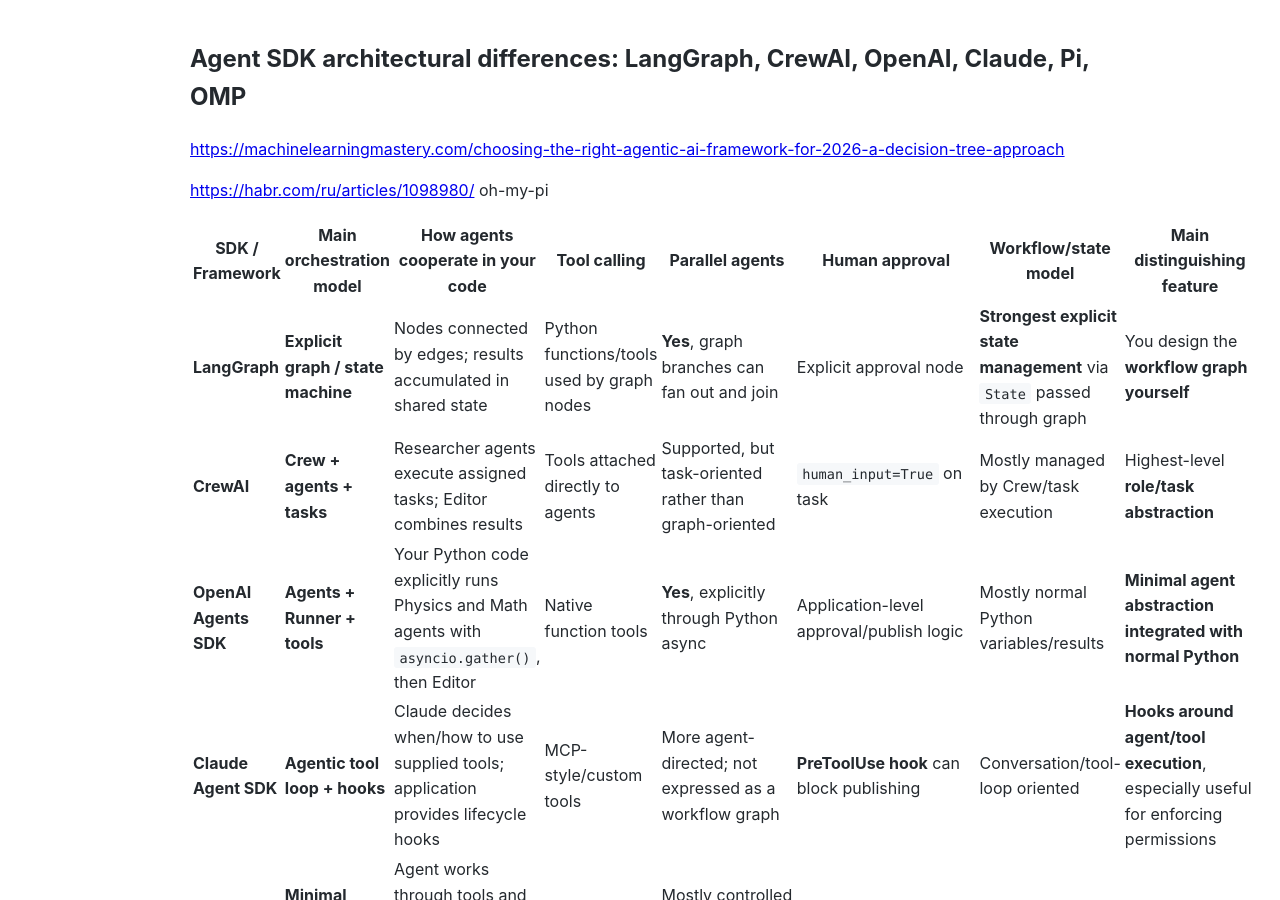
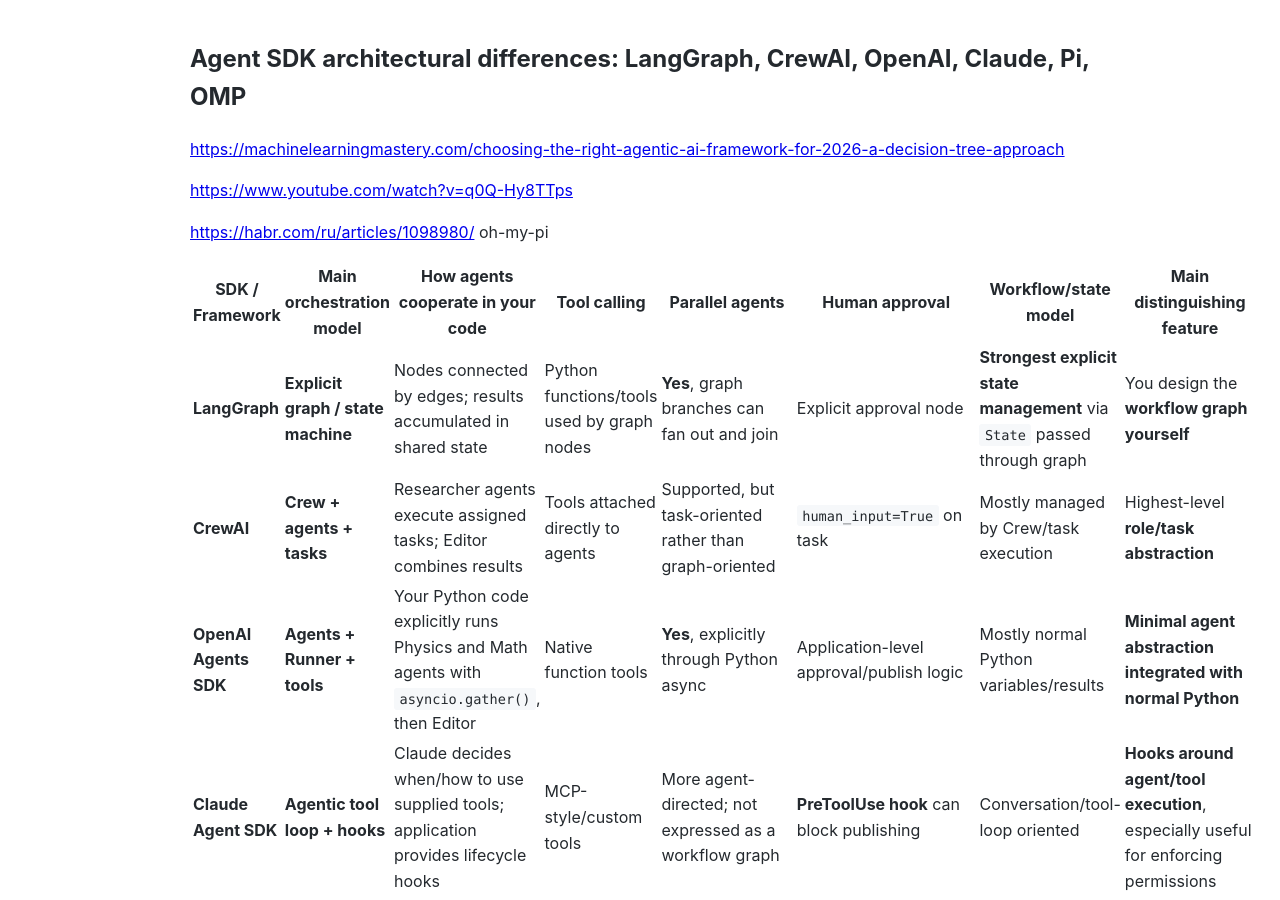
Before and after one commit to Michael-Lubinsky/michael-lubinsky.github.com, a Jekyll site: the page built from agent/comparing_agents.md, in a window 1280 px wide and 900 px high. Built offline with Jekyll 4.4.1, drawn with Linux system fonts in a browser that asks for light colours; our own code applies the rules of GitHub Pages for plain Markdown files.

Commit message:
Update comparing_agents.md

```diff
--- a/agent/comparing_agents.md
+++ b/agent/comparing_agents.md
@@ -1,6 +1,8 @@
 ## Agent SDK  architectural differences: LangGraph, CrewAI, OpenAI, Claude, Pi, OMP
 
 <https://machinelearningmastery.com/choosing-the-right-agentic-ai-framework-for-2026-a-decision-tree-approach>
+
+<https://www.youtube.com/watch?v=q0Q-Hy8TTps>
 
 <https://habr.com/ru/articles/1098980/> oh-my-pi
 
```
